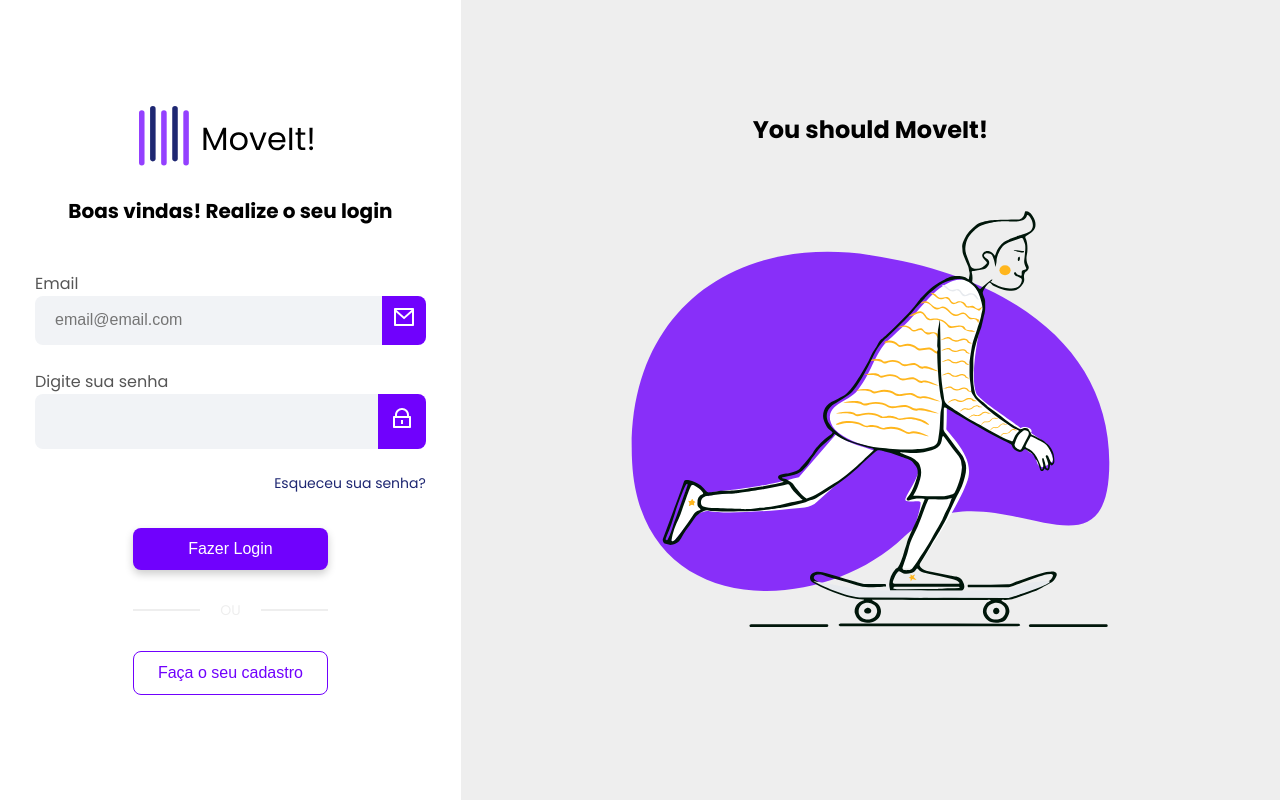
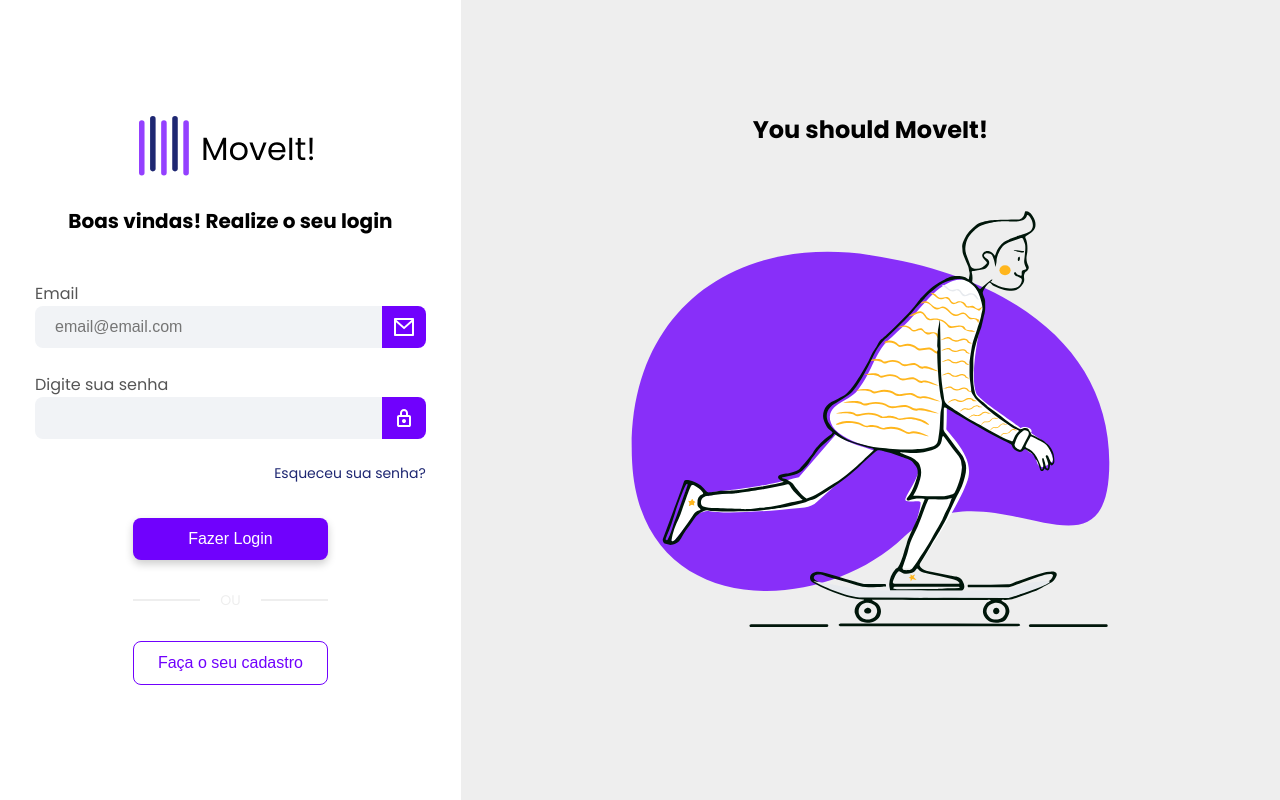
Before and after one commit to mylenaverspeelt/move-it, an Angular app in the folder move-it/: page /login in a window 1280 px wide. Built offline with nearby package versions, Linux system fonts and the light colour scheme.

Commit message:
fix: svg icons

```diff
--- a/move-it/src/app/components/input/input.component.scss
+++ b/move-it/src/app/components/input/input.component.scss
@@ -17,6 +17,8 @@
             padding: 12px;
             background-color: $purple;
             border-radius: 0 8px 8px 0;
+            align-items: center;
+            display: flex;
 
             img {
                 height: 20px;
--- a/move-it/src/app/pages/login/login.component.html
+++ b/move-it/src/app/pages/login/login.component.html
@@ -1,13 +1,12 @@
 <app-layout title="Boas vindas! Realize o seu login" primaryBtnText="Fazer Login" secondaryBtnText="Faça o seu cadastro">
-
     <form [formGroup]="loginForm">
         <app-input inputName="email" label="Email" type="email" placeholder="email@email.com"
             formControlName="email">
-            <img src="/assets/svg/envelope.svg" alt="" srcset="">
+            <img src="/assets/svg/envelope.svg" alt="envelope" >
         </app-input>
 
         <app-input inputName="password" label="Digite sua senha" type="password" formControlName="password">
-            <img src=" /assets/svg/padlock.svg" alt="" srcset="">
+            <img src=" /assets/svg/padlock.svg" alt="padlock" >
         </app-input>
 
         <span>Esqueceu sua senha?</span>
--- a/move-it/src/app/pages/login/login.component.scss
+++ b/move-it/src/app/pages/login/login.component.scss
@@ -17,5 +17,4 @@ span {
 
 span:hover {
     text-decoration: underline;
-
 }
```
Also changed, not shown: move-it/src/assets/svg/envelope.svg, move-it/src/assets/svg/padlock.svg.
